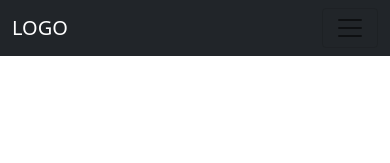
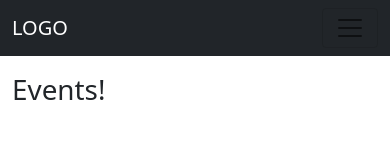
Before and after one commit to IamKunda/bit-coin-awareness-site, a React (Create React App) app: page /Events in a window 390 px wide. Shown: the top 163 px of the page. Built offline with nearby package versions, Linux system fonts and the light colour scheme.

Commit message:
UI/UX done

```diff
--- a/src/App.css
+++ b/src/App.css
@@ -21,6 +21,9 @@
 .custom-container{/* Simple Margin and Adjusted Padding*/
   margin-top: 4%;
 }
+.events-container{/* Top Container on Events Page*/
+  margin-top: 10%;
+}
 /*Small Screen adjustments*/
 @media screen and (max-width: 550px) {
   .mission-home{
@@ -30,4 +33,7 @@
     margin-top: 20%;
     border: 0;
   }
+  .events-container{
+    margin-top: 20%;
+  }
 }
--- a/src/Components/MyForm.js
+++ b/src/Components/MyForm.js
@@ -1,8 +1,21 @@
+//Hook Import
+import { useState } from 'react';
 //bootstrap component
-import {Form} from 'react-bootstrap';
+import { Form } from 'react-bootstrap';
 
 function MyForm() {
+    const [amount, setAmount] = useState(0);
+    const [currency, setCurrency] = useState('');
+
+    const [symbol, setSymbol] = useState("K");
+    function btnHandler(e) {
+        e.preventDefault();
+        alert("Amount: " + amount + " and Currency: " + currency);
+    }
+
     return (
+        <div className='row'>
+            <div className='col'>
                 <Form>
                     {['radio'].map((type) => (
                         <div key={`inline-${type}`} className="mb-3">
@@ -12,6 +25,9 @@ function MyForm() {
                                 name="group1"
                                 type={type}
                                 id={`inline-${type}-1`}
+                                onChange={(e) => {
+                                    setCurrency("Kwacha");setSymbol("K")
+                                }}
                             />
                             <Form.Check
                                 inline
@@ -19,6 +35,9 @@ function MyForm() {
                                 name="group1"
                                 type={type}
                                 id={`inline-${type}-2`}
+                                onChange={() => {
+                                    setCurrency("Bit-Coin"); setSymbol("B")
+                                }}
                             />
                             <Form.Check
                                 inline
@@ -26,11 +45,27 @@ function MyForm() {
                                 name="group1"
                                 type={type}
                                 id={`inline-${type}-3`}
+                                onChange={() => {
+                                    setCurrency("Dollar"); setSymbol("$");
+                                }
+                                }
                             />
 
                         </div>
                     ))}
+                    <button className='btn btn-warning' onClick={btnHandler}>Donate</button>
                 </Form>
+            </div>
+            <div className='col'>
+                <div className="input-group mb-3">
+                    <span className="input-group-text">{symbol}</span>
+                    <span className="input-group-text">0.00</span>
+                    <input type="number" class="form-control" onChange={(e) => setAmount(e.target.value)} />
+                </div>
+            </div>
+
+        </div>
+
     )
 }
 
--- a/src/Pages/Donate.js
+++ b/src/Pages/Donate.js
@@ -12,7 +12,6 @@ function Donate() {
                 <div className='row'>
                     <div className='col'>
                         <MyForm />
-                        <button className='btn btn-warning'>Donate</button>
                     </div>
                     <div className='col'>
                         <div className="input-group mb-3">
--- a/src/Pages/Events.js
+++ b/src/Pages/Events.js
@@ -9,7 +9,11 @@ function Events(){
     return(
         <div>
             <TopNav/>
-            <p>This is the Events Page</p>
+            <div className='container'>
+                <div className='events-container'>
+                    <p className='h1'>Events!</p>
+                </div>
+            </div>
         </div>
     )
 }
--- a/src/Pages/Home.js
+++ b/src/Pages/Home.js
@@ -19,20 +19,7 @@ function Home() {
             <div className='container'>
                 <div className='container donation-home'>
                     <p className='h3'>Make a Donation</p>
-                    <div className='row'>
-                        <div className='col'>
-                            <MyForm />
-                            <button className='btn btn-warning'>Donate</button>
-                        </div>
-                        <div className='col'>
-                            <div className="input-group mb-3">
-                                <span className="input-group-text">K</span>
-                                <span className="input-group-text">0.00</span>
-                                <input type="number" class="form-control" id='user-donation' />
-                            </div>
-                        </div>
-
-                    </div>
+                    <MyForm/>
                 </div>
             </div>
             <Footer />
```
Lines whose indentation alone changed are shown as unchanged.
